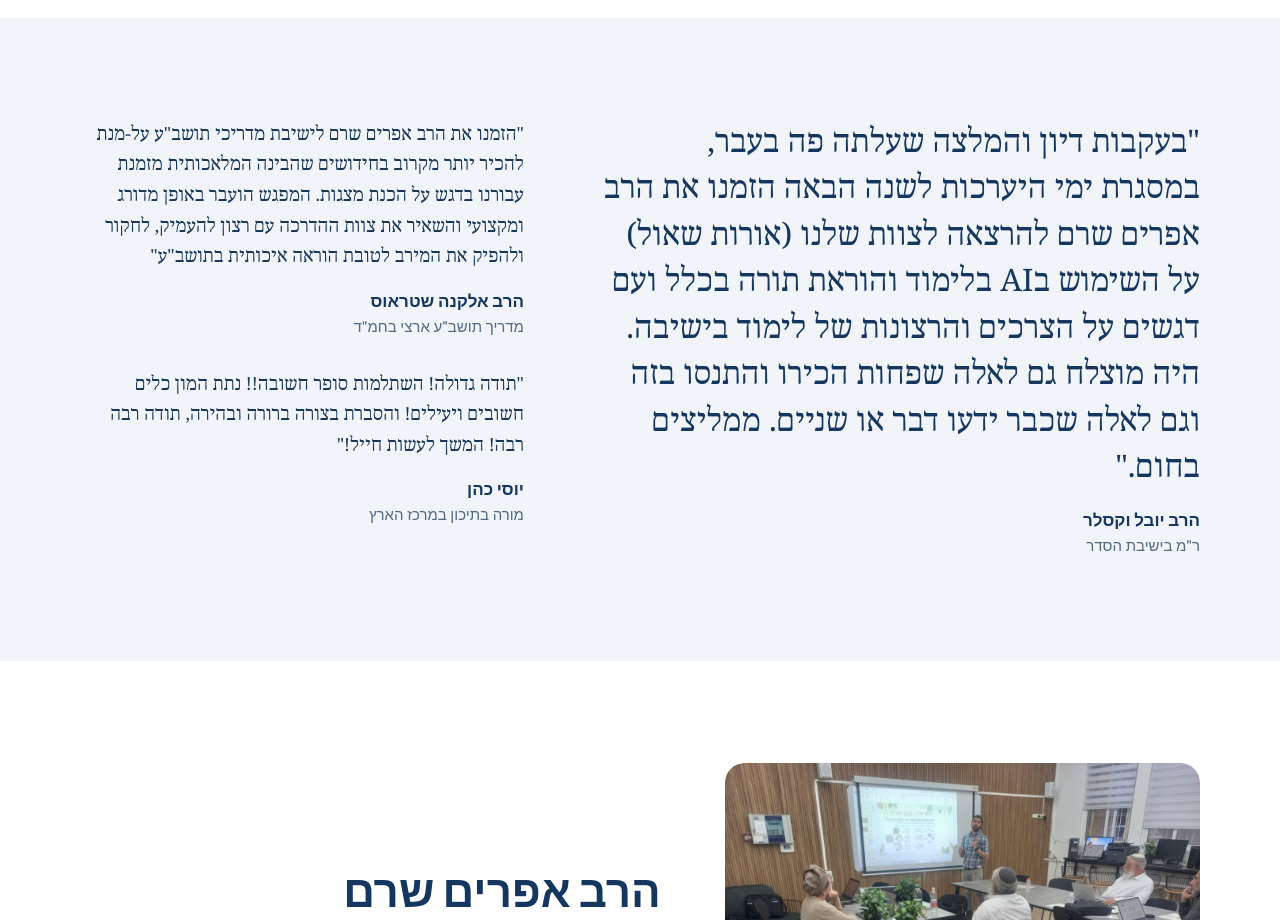
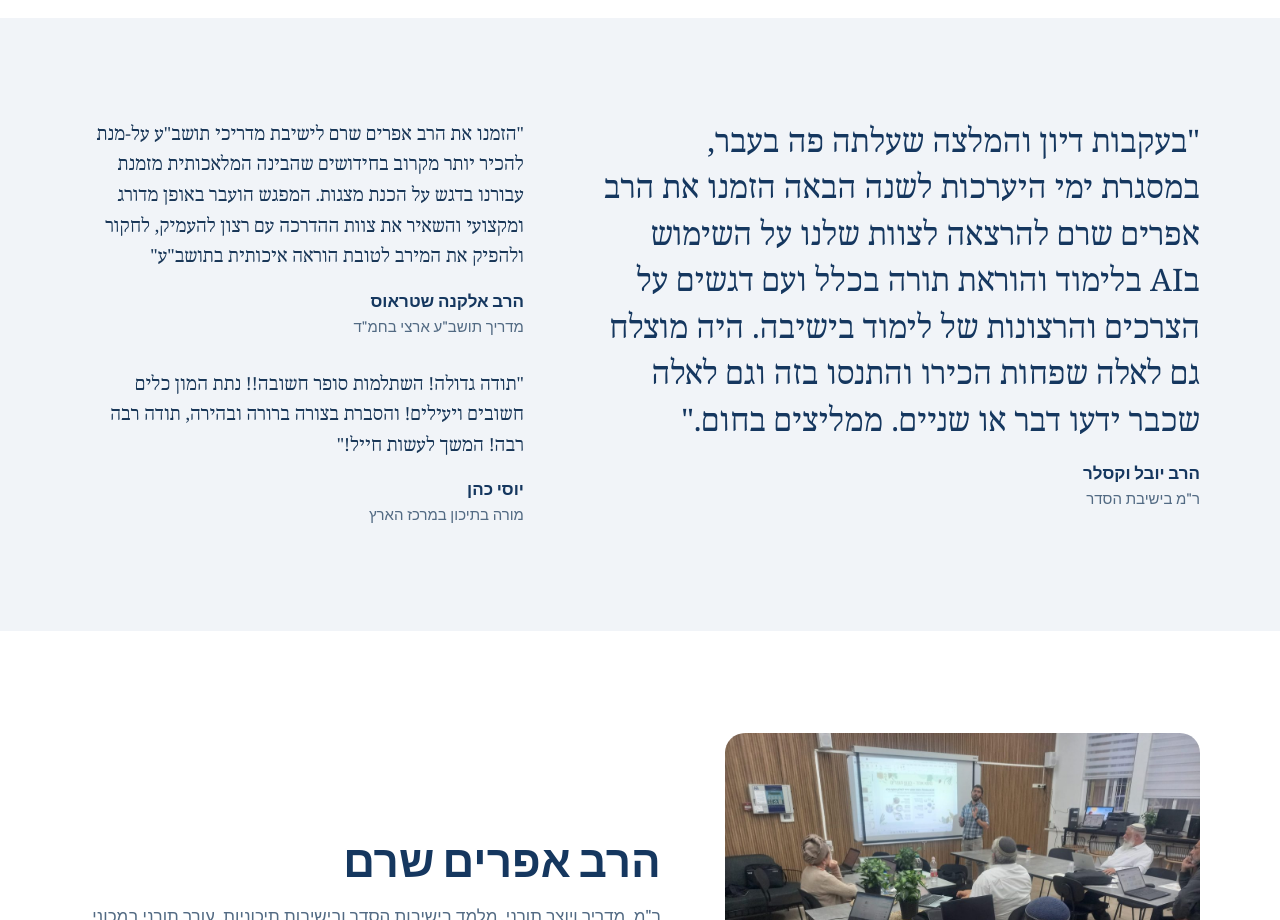
Before and after one commit to Effy-hii/binapage2, a plain HTML site: page index.html in a window 1280 px wide. Shown: the part 4420-5340 px from the top of the page. Drawn offline with Linux system fonts and the light colour scheme.

Commit message:
Remove the yeshiva name from Rabbi Waxler's testimonial
Co-Authored-By: Claude Opus 5.5 <noreply@anthropic.com>

```diff
--- a/index.html
+++ b/index.html
@@ -313,7 +313,7 @@ cite strong { color: var(--navy); font-weight: 700; display: block; font-size: 1
   <section class="band voices" aria-label="המלצות">
     <div class="wrap voices-grid">
       <blockquote class="voice-main">
-        <p>"בעקבות דיון והמלצה שעלתה פה בעבר, במסגרת ימי היערכות לשנה הבאה הזמנו את הרב אפרים שרם להרצאה לצוות שלנו (אורות שאול) על השימוש בAI בלימוד והוראת תורה בכלל ועם דגשים על הצרכים והרצונות של לימוד בישיבה. היה מוצלח גם לאלה שפחות הכירו והתנסו בזה וגם לאלה שכבר ידעו דבר או שניים. ממליצים בחום."</p>
+        <p>"בעקבות דיון והמלצה שעלתה פה בעבר, במסגרת ימי היערכות לשנה הבאה הזמנו את הרב אפרים שרם להרצאה לצוות שלנו על השימוש בAI בלימוד והוראת תורה בכלל ועם דגשים על הצרכים והרצונות של לימוד בישיבה. היה מוצלח גם לאלה שפחות הכירו והתנסו בזה וגם לאלה שכבר ידעו דבר או שניים. ממליצים בחום."</p>
         <cite><strong>הרב יובל וקסלר</strong>ר"מ בישיבת הסדר</cite>
       </blockquote>
       <div class="voice-side">
```
